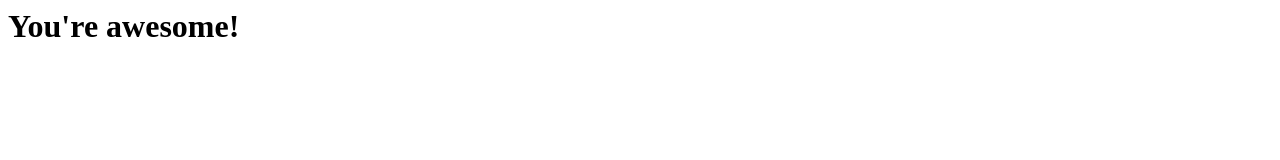
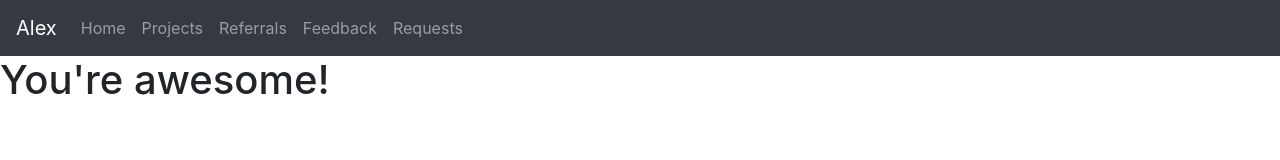
Before and after one commit to Alex-Millan/Website, a plain HTML site: page index.html in a window 1280 px wide. Drawn offline with nearby package versions, Linux system fonts and the light colour scheme.

Commit message:
added a very basic navbar

```diff
--- a/index.html
+++ b/index.html
@@ -1,8 +1,53 @@
-<html>
+<!doctype html>
+<html lang="en">
     <head>
+        <!-- Required meta tags -->
+        <meta charset="utf-8">
+        <meta name="viewport" content="width=device-width, initial-scale=1, shrink-to-fit=no">
+
+        <!-- Bootstrap CSS -->
+        <link rel="stylesheet" href="https://stackpath.bootstrapcdn.com/bootstrap/4.1.2/css/bootstrap.min.css" integrity="sha384-Smlep5jCw/wG7hdkwQ/Z5nLIefveQRIY9nfy6xoR1uRYBtpZgI6339F5dgvm/e9B" crossorigin="anonymous">
+
         <title>My First Public Website</title>
     </head>
     <body>
+        <nav class="navbar navbar-expand-lg navbar-dark bg-dark">
+            <a class="navbar-brand" href="#">Alex</a>
+            <!--This button is only visible if you reduce the width of the window-->
+            <button class="navbar-toggler" type="button" data-toggle="collapse" data-target="#navbarSupportedContent" aria-controls="navbarSupportedContent" aria-expanded="false" aria-label="Toggle navigation">
+                <span class="navbar-toggler-icon"></span>
+            </button>
+
+            <!--This part handles all the other navbar items-->
+            <div class="collapse navbar-collapse" id="navbarSupportedContent">
+                <ul class="navbar-nav mr-auto">
+                    <li class="nav-item">
+                        <a class="nav-link" href="#">Home</a>
+                    </li>
+                    <li class="nav-item">
+                        <a class="nav-link" href="#">Projects</a>
+                    </li>
+                    <li class="nav-item">
+                        <a class="nav-link" href="#">Referrals</a>
+                    </li>
+                    <li class="nav-item">
+                        <a class="nav-link" href="#">Feedback</a>
+                    </li>
+                    <li class="nav-item">
+                        <a class="nav-link" href="#">Requests</a>
+                    </li>
+                </ul>
+            </div>
+        </nav>
+
+
         <h1>You're awesome! </h1>
+
+
+        <!-- Optional JavaScript -->
+        <!-- jQuery first, then Popper.js, then Bootstrap JS -->
+        <script src="https://code.jquery.com/jquery-3.3.1.slim.min.js" integrity="sha384-q8i/X+965DzO0rT7abK41JStQIAqVgRVzpbzo5smXKp4YfRvH+8abtTE1Pi6jizo" crossorigin="anonymous"></script>
+        <script src="https://cdnjs.cloudflare.com/ajax/libs/popper.js/1.14.3/umd/popper.min.js" integrity="sha384-ZMP7rVo3mIykV+2+9J3UJ46jBk0WLaUAdn689aCwoqbBJiSnjAK/l8WvCWPIPm49" crossorigin="anonymous"></script>
+        <script src="https://stackpath.bootstrapcdn.com/bootstrap/4.1.2/js/bootstrap.min.js" integrity="sha384-o+RDsa0aLu++PJvFqy8fFScvbHFLtbvScb8AjopnFD+iEQ7wo/CG0xlczd+2O/em" crossorigin="anonymous"></script>
     </body>
 </html>
```
Lines whose indentation alone changed are shown as unchanged.
